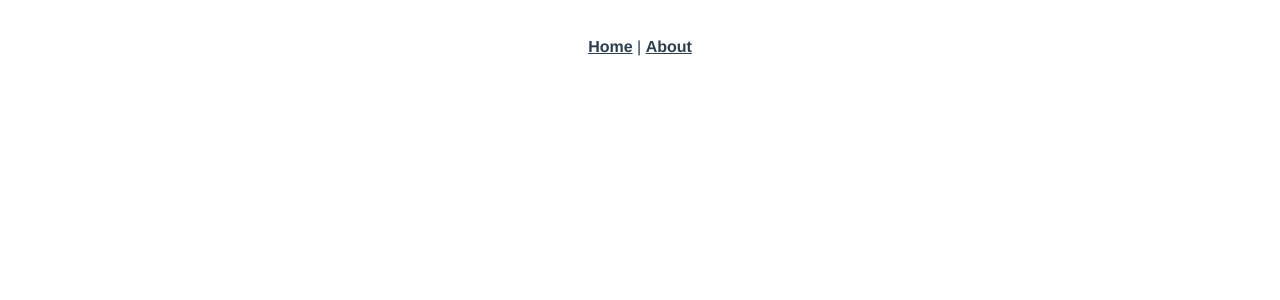
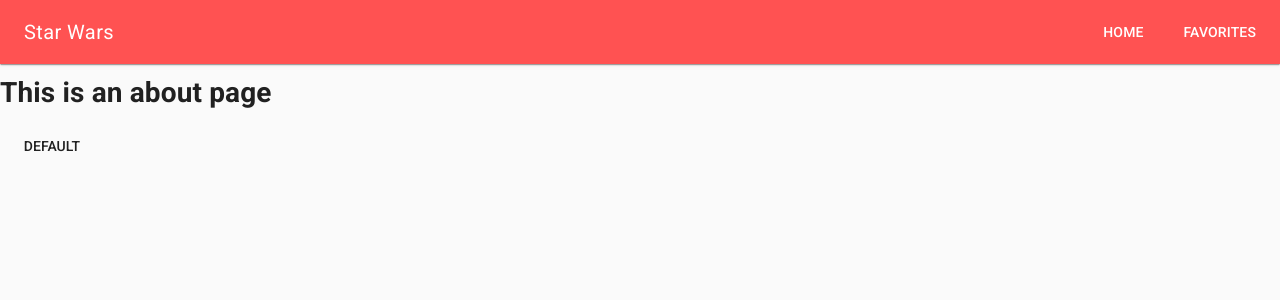
Before and after one commit to ectuser/starwars-characters, a Vue app: page /favorites in a window 1280 px wide. Shown: the top 300 px of the page. Built offline with nearby package versions, Linux system fonts and the light colour scheme.

Commit message:
Added material styles and connected them

```diff
--- a/package.json
+++ b/package.json
@@ -10,6 +10,7 @@
     "core-js": "^3.6.5",
     "vue": "^2.6.11",
     "vue-class-component": "^7.2.3",
+    "vue-material": "^1.0.0-beta-15",
     "vue-property-decorator": "^8.4.2",
     "vue-router": "^3.2.0",
     "vuex": "^3.4.0"
--- a/public/index.html
+++ b/public/index.html
@@ -5,6 +5,7 @@
     <meta http-equiv="X-UA-Compatible" content="IE=edge">
     <meta name="viewport" content="width=device-width,initial-scale=1.0">
     <link rel="icon" href="<%= BASE_URL %>favicon.ico">
+    <link rel="stylesheet" href="//fonts.googleapis.com/css?family=Roboto:400,500,700,400italic|Material+Icons">
     <title><%= htmlWebpackPlugin.options.title %></title>
   </head>
   <body>
--- a/src/App.vue
+++ b/src/App.vue
@@ -1,32 +1,21 @@
 <template>
   <div id="app">
-    <div id="nav">
-      <router-link to="/">Home</router-link> |
-      <router-link to="/about">About</router-link>
-    </div>
+    <md-toolbar class="md-accent" md-elevation="1">
+      <h3 class="md-title" style="flex: 1">Star Wars</h3>
+      <md-button to="/">Home</md-button>
+      <md-button to="/favorites">Favorites</md-button>
+    </md-toolbar>
     <router-view/>
   </div>
 </template>
+<script lang="ts">
+import Vue from 'vue'
+import VueMaterial from 'vue-material'
+import 'vue-material/dist/vue-material.min.css'
+import 'vue-material/dist/theme/default.css'
 
-<style>
-#app {
-  font-family: Avenir, Helvetica, Arial, sans-serif;
-  -webkit-font-smoothing: antialiased;
-  -moz-osx-font-smoothing: grayscale;
-  text-align: center;
-  color: #2c3e50;
-}
+Vue.use(VueMaterial)
+export default Vue.extend({
 
-#nav {
-  padding: 30px;
-}
-
-#nav a {
-  font-weight: bold;
-  color: #2c3e50;
-}
-
-#nav a.router-link-exact-active {
-  color: #42b983;
-}
-</style>
+})
+</script>
--- a/src/router/index.ts
+++ b/src/router/index.ts
@@ -1,29 +1,30 @@
-import Vue from 'vue'
-import VueRouter, { RouteConfig } from 'vue-router'
-import Home from '../views/Home.vue'
+import Vue from "vue";
+import VueRouter, { RouteConfig } from "vue-router";
+import Home from "../views/Home.vue";
 
-Vue.use(VueRouter)
+Vue.use(VueRouter);
 
 const routes: Array<RouteConfig> = [
   {
-    path: '/',
-    name: 'Home',
-    component: Home
+    path: "/",
+    name: "Main",
+    component: Home,
   },
   {
-    path: '/about',
-    name: 'About',
+    path: "/favorites",
+    name: "Favorites",
     // route level code-splitting
     // this generates a separate chunk (about.[hash].js) for this route
     // which is lazy-loaded when the route is visited.
-    component: () => import(/* webpackChunkName: "about" */ '../views/About.vue')
-  }
-]
+    component: () =>
+      import(/* webpackChunkName: "about" */ "../views/About.vue"),
+  },
+];
 
 const router = new VueRouter({
-  mode: 'history',
+  mode: "history",
   base: process.env.BASE_URL,
-  routes
-})
+  routes,
+});
 
-export default router
+export default router;
--- a/src/views/About.vue
+++ b/src/views/About.vue
@@ -1,5 +1,6 @@
 <template>
   <div class="about">
     <h1>This is an about page</h1>
+    <md-button>Default</md-button>
   </div>
 </template>
--- a/src/views/Home.vue
+++ b/src/views/Home.vue
@@ -1,7 +1,7 @@
 <template>
   <div class="home">
     <img alt="Vue logo" src="../assets/logo.png">
-    <HelloWorld msg="Welcome to Your Vue.js App"/>
+    <HelloWorld msg="Hello world"/>
   </div>
 </template>
 
```
Also changed, not shown: 1 other file (tests, documents, lock files or other folders).
